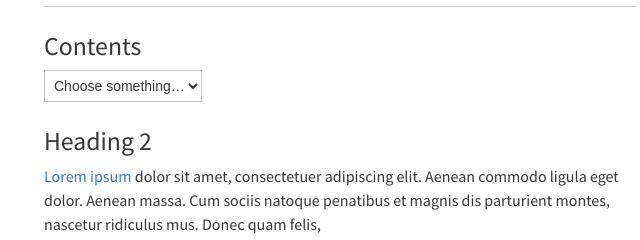
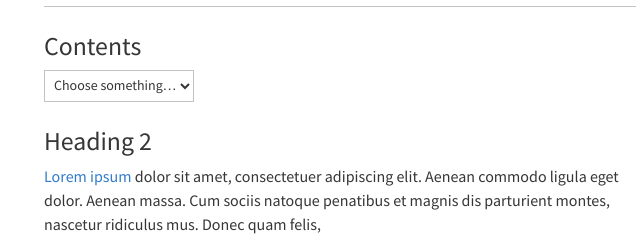
Before and after one commit to englishextra/typeboost.css, a website: page index.html in a window 1280 px wide. Shown: the part 781-1021 px from the top of the page, 300-940 px from the left. Drawn offline with nearby package versions, Linux system fonts and the light colour scheme.

Commit message:
assigned font family inherit to select

```diff
--- a/css/typeboost.css
+++ b/css/typeboost.css
@@ -848,7 +848,7 @@
 }
 
 .col select {
-	font-family: sans-serif;
+	font-family: inherit;
 }
 
 .col button,
```
Also changed, not shown: css/typeboost.min.css.
